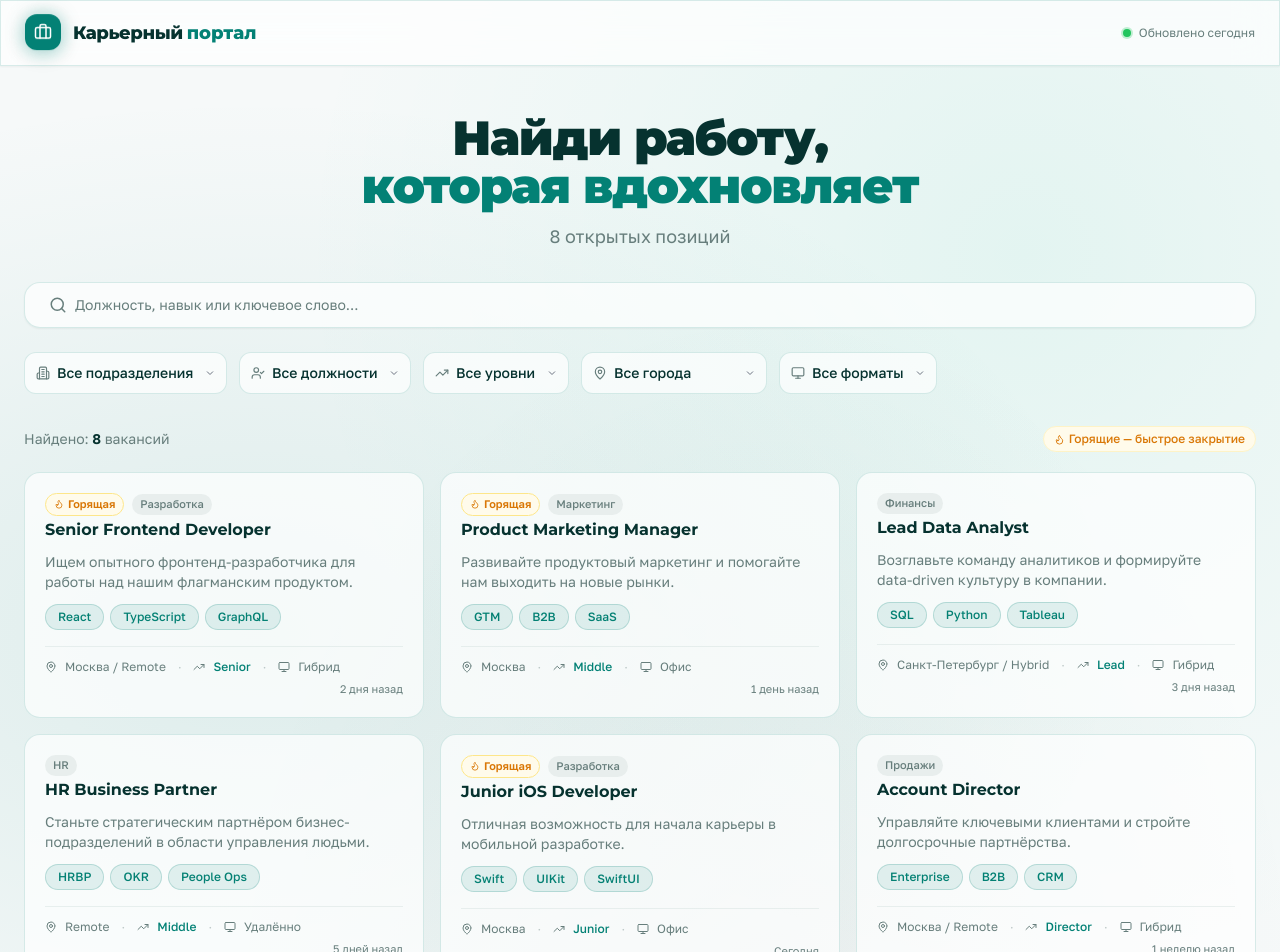
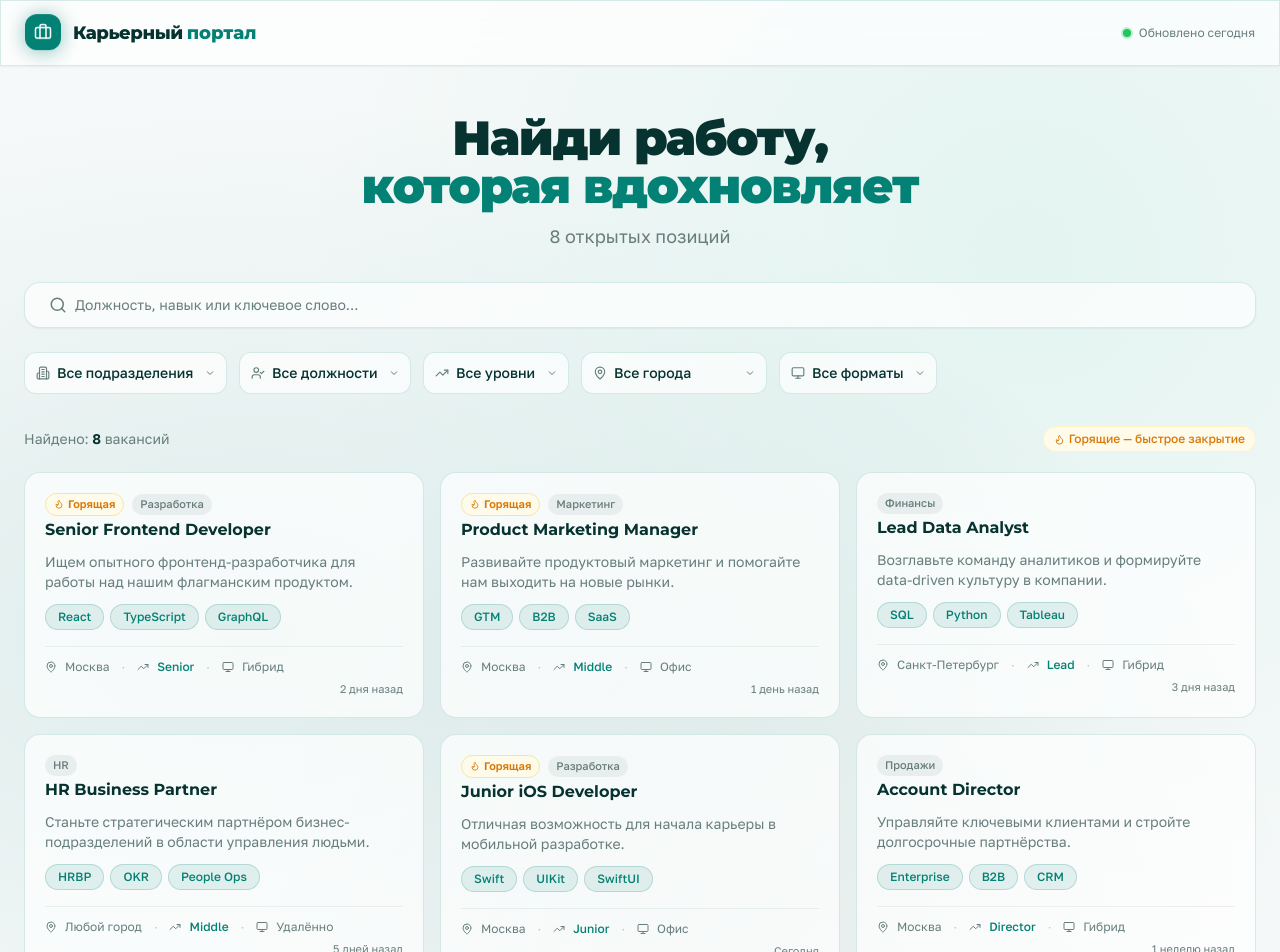
Before and after one commit to pr-poehali-dev/internal-job-posting-site, a React (Vite) app: page / in a window 1280 px wide. Shown: the top 952 px of the page. Built offline with nearby package versions, Linux system fonts and the light colour scheme.

Commit message:
Remove Remote and Hybrid Options

```diff
--- a/src/pages/Index.tsx
+++ b/src/pages/Index.tsx
@@ -12,7 +12,7 @@ const JOBS = [
     id: 1,
     title: "Senior Frontend Developer",
     department: "Разработка", level: "Senior", role: "Разработчик",
-    location: "Москва / Remote", city: "Москва", workMode: "Гибрид", salary: "300 000 — 420 000 ₽", posted: "2 дня назад", hot: true,
+    location: "Москва", city: "Москва", workMode: "Гибрид", salary: "300 000 — 420 000 ₽", posted: "2 дня назад", hot: true,
     tags: ["React", "TypeScript", "GraphQL"],
     desc: "Ищем опытного фронтенд-разработчика для работы над нашим флагманским продуктом.",
     fullDesc: "Мы ищем Senior Frontend Developer, который станет ключевым участником команды разработки. Вы будете работать над архитектурой SPA-приложений, внедрять лучшие практики и менторить Junior-разработчиков. Наш продукт используют более 500 000 пользователей ежемесячно.",
@@ -40,7 +40,7 @@ const JOBS = [
     id: 3,
     title: "Lead Data Analyst",
     department: "Финансы", level: "Lead", role: "Аналитик",
-    location: "Санкт-Петербург / Hybrid", city: "Санкт-Петербург", workMode: "Гибрид", salary: "260 000 — 350 000 ₽", posted: "3 дня назад", hot: false,
+    location: "Санкт-Петербург", city: "Санкт-Петербург", workMode: "Гибрид", salary: "260 000 — 350 000 ₽", posted: "3 дня назад", hot: false,
     tags: ["SQL", "Python", "Tableau"],
     desc: "Возглавьте команду аналитиков и формируйте data-driven культуру в компании.",
     fullDesc: "Мы ищем опытного Lead Data Analyst, который выстроит аналитическую инфраструктуру компании и поможет бизнесу принимать решения на основе данных. В подчинении 3 аналитика, плотная работа с финансовым блоком и C-level.",
@@ -54,7 +54,7 @@ const JOBS = [
     id: 4,
     title: "HR Business Partner",
     department: "HR", level: "Middle", role: "Менеджер",
-    location: "Remote", city: "Любой город", workMode: "Удалённо", salary: "150 000 — 200 000 ₽", posted: "5 дней назад", hot: false,
+    location: "Любой город", city: "Любой город", workMode: "Удалённо", salary: "150 000 — 200 000 ₽", posted: "5 дней назад", hot: false,
     tags: ["HRBP", "OKR", "People Ops"],
     desc: "Станьте стратегическим партнёром бизнес-подразделений в области управления людьми.",
     fullDesc: "HRBP для работы с командами разработки и продуктовым департаментом (150+ сотрудников). Вы будете сопровождать руководителей в вопросах HR, внедрять OKR, вести Performance Review и развивать корпоративную культуру.",
@@ -82,7 +82,7 @@ const JOBS = [
     id: 6,
     title: "Account Director",
     department: "Продажи", level: "Director", role: "Менеджер",
-    location: "Москва / Remote", city: "Москва", workMode: "Гибрид", salary: "400 000 — 600 000 ₽", posted: "1 неделю назад", hot: false,
+    location: "Москва", city: "Москва", workMode: "Гибрид", salary: "400 000 — 600 000 ₽", posted: "1 неделю назад", hot: false,
     tags: ["Enterprise", "B2B", "CRM"],
     desc: "Управляйте ключевыми клиентами и стройте долгосрочные партнёрства.",
     fullDesc: "Account Director для управления портфелем Enterprise-клиентов с оборотом 500+ млн ₽. Вы будете выстраивать стратегические отношения с C-level клиентов, развивать аккаунты и участвовать в разработке коммерческой стратегии компании.",
@@ -96,7 +96,7 @@ const JOBS = [
     id: 7,
     title: "UX/UI Designer",
     department: "Разработка", level: "Middle", role: "Дизайнер",
-    location: "Remote", city: "Любой город", workMode: "Удалённо", salary: "170 000 — 230 000 ₽", posted: "4 дня назад", hot: false,
+    location: "Любой город", city: "Любой город", workMode: "Удалённо", salary: "170 000 — 230 000 ₽", posted: "4 дня назад", hot: false,
     tags: ["Figma", "Research", "Design System"],
     desc: "Создавайте интерфейсы, которыми пользуются миллионы людей каждый день.",
     fullDesc: "Ищем UX/UI Designer для работы над несколькими продуктами компании. Вы будете проводить UX-исследования, разрабатывать пользовательские сценарии, создавать прототипы и поддерживать Design System. Тесное взаимодействие с product и разработкой.",
```
